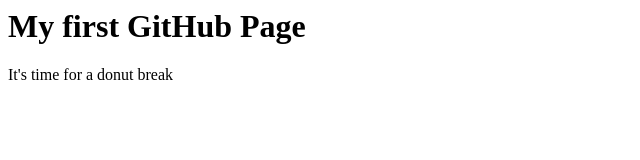
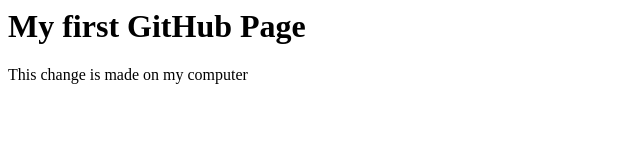
Before and after one commit to bernallab/bernallab.github.io, a plain HTML site: page index.html in a window 1280 px wide. Shown: the full height of the page, 0-640 px from the left. Drawn offline with Linux system fonts and the light colour scheme.

Commit message:
Paragraph

```diff
--- a/index.html
+++ b/index.html
@@ -7,6 +7,6 @@
 
 <body>
 <h1>My first GitHub Page</h1>
-  <p>It's time for a donut break</p>
+  <p>This change is made on my computer</p>
 </body>
 </html>
```
